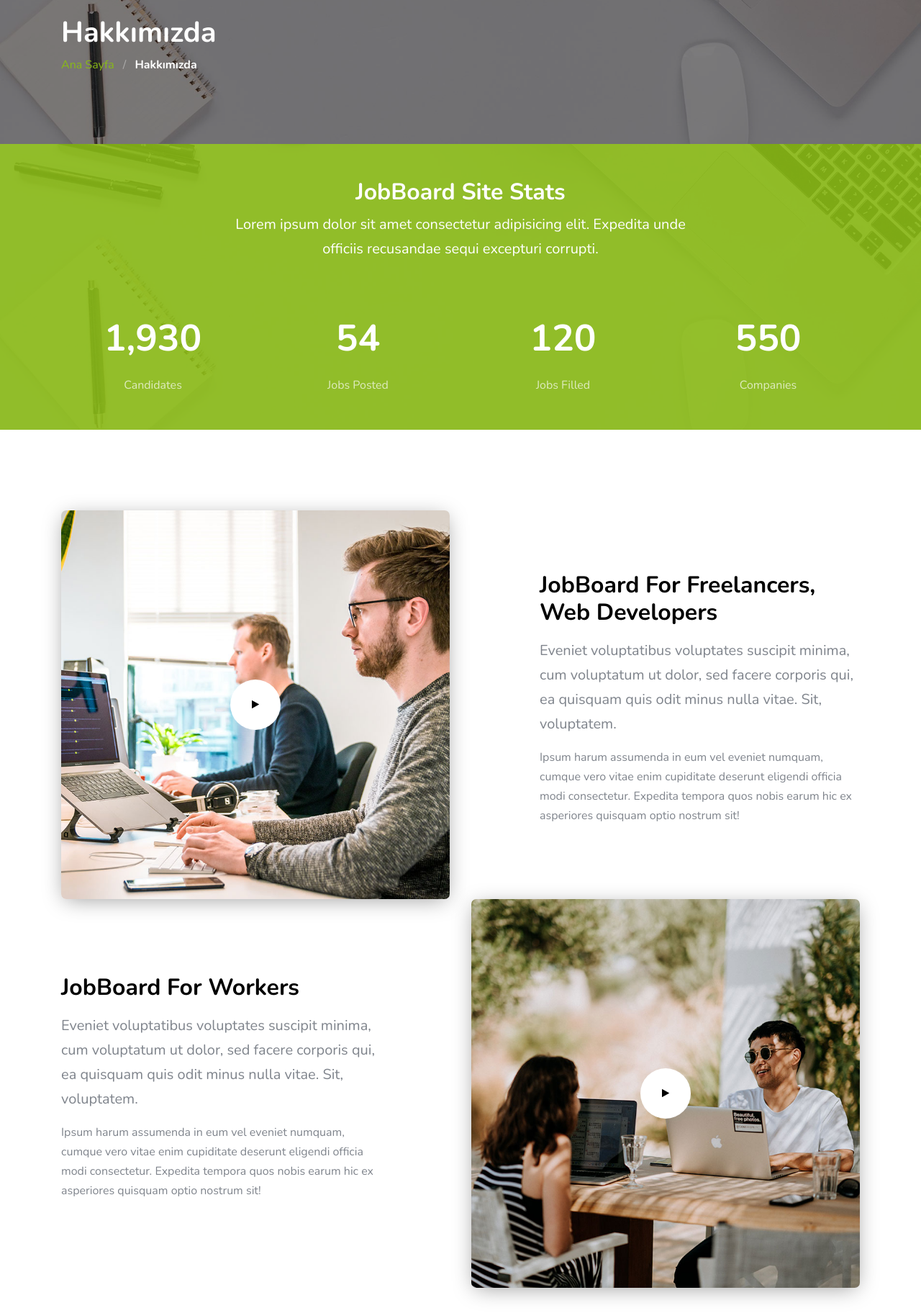
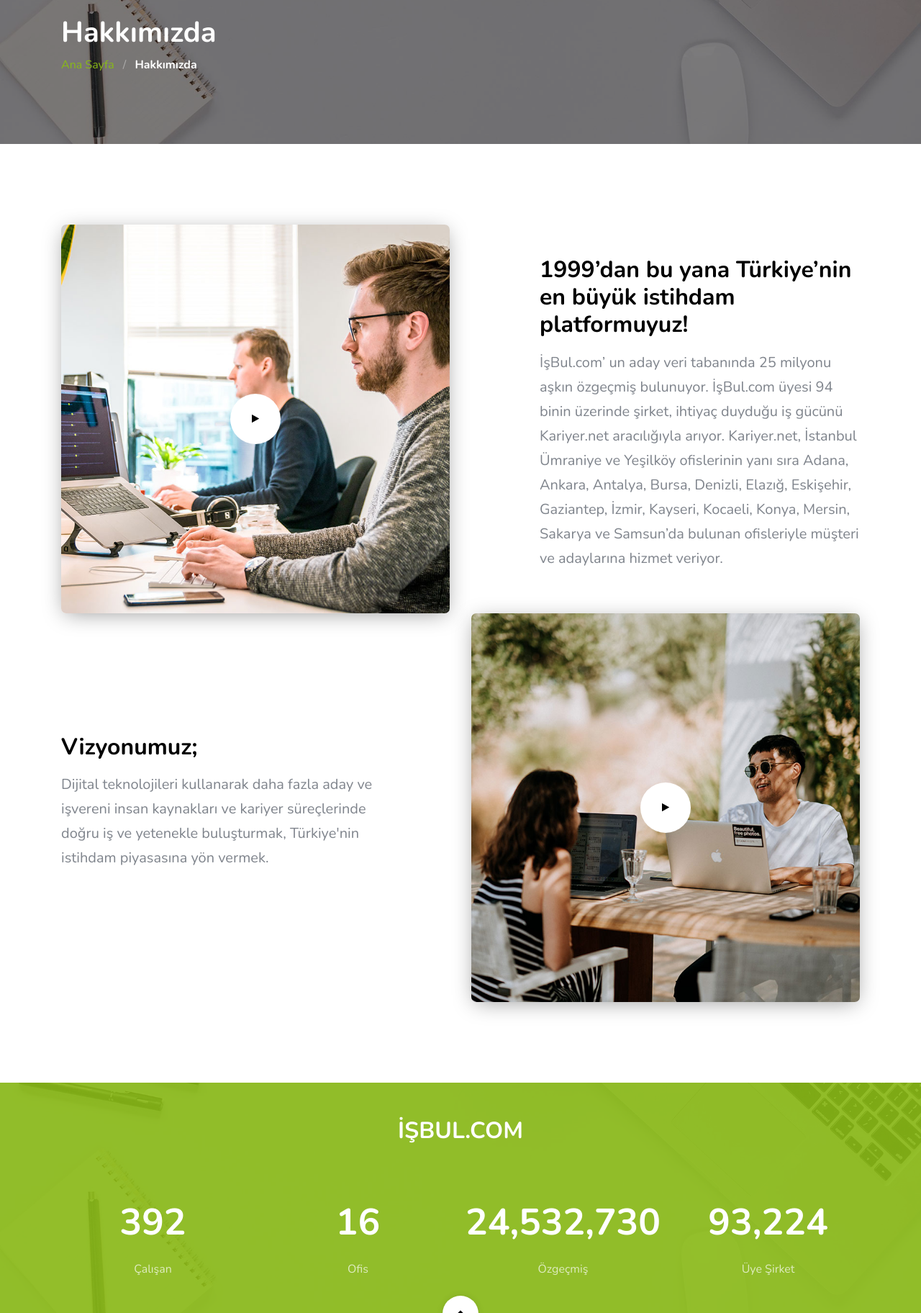
Before and after one commit to Muhammed-Emin-Sezgin/django-website-project, a Django app: page /about.html in a window 1280 px wide. Shown: the part 171-1995 px from the top of the page at 72% size. Run offline with Django 3.2, Linux system fonts and the light colour scheme; data comes from the database, SQL or seed files in the repository; both versions use the stored data as it was after the commit; some libraries are stand-ins or nearby versions; some web fonts are replaced.

Commit message:
Hakkımızda Sayfası

```diff
--- a/firstproject/urls.py
+++ b/firstproject/urls.py
@@ -23,7 +23,7 @@ urlpatterns = [
     path('home/', include('home.urls')),
     path('product/', include('product.urls')),
     path('', include('home.urls')),
-    path(r'^ckeditor/', include('ckeditor_uploader.urls')),
+    path(r'ckeditor/', include('ckeditor_uploader.urls')),
 
 ]
 
--- a/home/models.py
+++ b/home/models.py
@@ -21,6 +21,11 @@ class Setting(models.Model):
     paylasilanissayisi = models.CharField(blank=True, max_length=5)
     yerlestirileniscisayisi = models.CharField(blank=True, max_length=5)
     sirketsayisi = models.CharField(blank=True, max_length=5)
+
+    calisanSayisi = models.CharField(blank=True, max_length=5)
+    ofisSayisi = models.CharField(blank=True, max_length=5)
+    ozgecmisSayisi = models.CharField(blank=True, max_length=20)
+    uyeSirketSayisi = models.CharField(blank=True, max_length=10)
 
     description = models.CharField(max_length=255)
     company = models.CharField(max_length=50)
--- a/home/templates/content-about.html
+++ b/home/templates/content-about.html
@@ -14,50 +14,6 @@
       </div>
     </section>
 
-    <section class="py-5 bg-image overlay-primary fixed overlay" id="next-section" style="background-image: url({% static 'images/hero_1.jpg' %});">
-      <div class="container">
-        <div class="row mb-5 justify-content-center">
-          <div class="col-md-7 text-center">
-            <h2 class="section-title mb-2 text-white">JobBoard Site Stats</h2>
-            <p class="lead text-white">Lorem ipsum dolor sit amet consectetur adipisicing elit. Expedita unde officiis recusandae sequi excepturi corrupti.</p>
-          </div>
-        </div>
-        <div class="row pb-0 block__19738 section-counter">
-
-          <div class="col-6 col-md-6 col-lg-3 mb-5 mb-lg-0">
-            <div class="d-flex align-items-center justify-content-center mb-2">
-              <strong class="number" data-number="1930">0</strong>
-            </div>
-            <span class="caption">Candidates</span>
-          </div>
-
-          <div class="col-6 col-md-6 col-lg-3 mb-5 mb-lg-0">
-            <div class="d-flex align-items-center justify-content-center mb-2">
-              <strong class="number" data-number="54">0</strong>
-            </div>
-            <span class="caption">Jobs Posted</span>
-          </div>
-
-          <div class="col-6 col-md-6 col-lg-3 mb-5 mb-lg-0">
-            <div class="d-flex align-items-center justify-content-center mb-2">
-              <strong class="number" data-number="120">0</strong>
-            </div>
-            <span class="caption">Jobs Filled</span>
-          </div>
-
-          <div class="col-6 col-md-6 col-lg-3 mb-5 mb-lg-0">
-            <div class="d-flex align-items-center justify-content-center mb-2">
-              <strong class="number" data-number="550">0</strong>
-            </div>
-            <span class="caption">Companies</span>
-          </div>
-
-
-        </div>
-      </div>
-    </section>
-
-
     <section class="site-section pb-0">
       <div class="container">
         <div class="row align-items-center">
@@ -68,9 +24,9 @@
             </a>
           </div>
           <div class="col-lg-5 ml-auto">
-            <h2 class="section-title mb-3">JobBoard For Freelancers, Web Developers</h2>
-            <p class="lead">Eveniet voluptatibus voluptates suscipit minima, cum voluptatum ut dolor, sed facere corporis qui, ea quisquam quis odit minus nulla vitae. Sit, voluptatem.</p>
-            <p>Ipsum harum assumenda in eum vel eveniet numquam, cumque vero vitae enim cupiditate deserunt eligendi officia modi consectetur. Expedita tempora quos nobis earum hic ex asperiores quisquam optio nostrum sit!</p>
+            <h2 class="section-title mb-3">1999’dan bu yana Türkiye’nin en büyük istihdam platformuyuz!</h2>
+            <p class="lead">İşBul.com’ un aday veri tabanında 25 milyonu aşkın özgeçmiş bulunuyor. İşBul.com üyesi 94 binin üzerinde şirket, ihtiyaç duyduğu iş gücünü Kariyer.net aracılığıyla arıyor. Kariyer.net, İstanbul Ümraniye ve Yeşilköy ofislerinin yanı sıra Adana, Ankara, Antalya, Bursa, Denizli, Elazığ, Eskişehir, Gaziantep, İzmir, Kayseri, Kocaeli, Konya, Mersin, Sakarya ve Samsun’da bulunan ofisleriyle müşteri ve adaylarına hizmet veriyor.</p>
+            <p></p>
           </div>
         </div>
       </div>
@@ -86,15 +42,58 @@
             </a>
           </div>
           <div class="col-lg-5 mr-auto order-md-1  mb-5 mb-lg-0">
-            <h2 class="section-title mb-3">JobBoard For Workers</h2>
-            <p class="lead">Eveniet voluptatibus voluptates suscipit minima, cum voluptatum ut dolor, sed facere corporis qui, ea quisquam quis odit minus nulla vitae. Sit, voluptatem.</p>
-            <p>Ipsum harum assumenda in eum vel eveniet numquam, cumque vero vitae enim cupiditate deserunt eligendi officia modi consectetur. Expedita tempora quos nobis earum hic ex asperiores quisquam optio nostrum sit!</p>
+            <h2 class="section-title mb-3">Vizyonumuz;</h2>
+            <p class="lead">Dijital teknolojileri kullanarak daha fazla aday ve işvereni insan kaynakları ve kariyer süreçlerinde doğru iş ve yetenekle buluşturmak, Türkiye'nin istihdam piyasasına yön vermek.</p>
+            <p></p>
           </div>
         </div>
       </div>
     </section>
 
+    <section class="py-5 bg-image overlay-primary fixed overlay" id="next" style="background-image: url({% static 'images/hero_1.jpg' %});">
+      <div class="container">
+        <div class="row mb-5 justify-content-center">
+          <div class="col-md-7 text-center">
+            <h2 class="section-title mb-2 text-white">İŞBUL.COM</h2>
+            <p class="lead text-white"></p>
+          </div>
+        </div>
+        <div class="row pb-0 block__19738 section-counter">
 
+          <div class="col-6 col-md-6 col-lg-3 mb-5 mb-lg-0">
+            <div class="d-flex align-items-center justify-content-center mb-2">
+              <strong class="number" data-number="{{ setting.calisanSayisi }}">0</strong>
+            </div>
+            <span class="caption">Çalışan</span>
+          </div>
+
+          <div class="col-6 col-md-6 col-lg-3 mb-5 mb-lg-0">
+            <div class="d-flex align-items-center justify-content-center mb-2">
+              <strong class="number" data-number="{{ setting.ofisSayisi }}">0</strong>
+            </div>
+            <span class="caption">Ofis</span>
+          </div>
+
+          <div class="col-6 col-md-6 col-lg-3 mb-5 mb-lg-0">
+            <div class="d-flex align-items-center justify-content-center mb-2">
+              <strong class="number" data-number="{{ setting.ozgecmisSayisi }}">0</strong>
+            </div>
+            <span class="caption">Özgeçmiş</span>
+          </div>
+
+          <div class="col-6 col-md-6 col-lg-3 mb-5 mb-lg-0">
+            <div class="d-flex align-items-center justify-content-center mb-2">
+              <strong class="number" data-number="{{ setting.uyeSirketSayisi }}">0</strong>
+            </div>
+            <span class="caption">Üye Şirket</span>
+          </div>
+
+
+        </div>
+      </div>
+    </section>
+
+    <!--
     <section class="site-section">
       <div class="container">
         <div class="row mb-5">
@@ -138,6 +137,7 @@
           </div>
       </div>
     </section>
+    -->
 
   </div>
 
--- a/home/templates/footer.html
+++ b/home/templates/footer.html
@@ -49,7 +49,7 @@
           <div class="col-12">
             <p class="copyright"><small>
               <!-- Link back to Colorlib can't be removed. Template is licensed under CC BY 3.0. -->
-            Copyright &copy;<script>document.write(new Date().getFullYear());</script> All rights reserved | This template is made with <i class="icon-heart text-danger" aria-hidden="true"></i> by <a href="https://colorlib.com" target="_blank" >Colorlib</a>
+            Copyright &copy;<script>document.write(new Date().getFullYear());</script> All rights reserved | Made with <i class="icon-heart text-danger" aria-hidden="true"></i> by <a href="https://colorlib.com" target="_blank" >Colorlib</a>
             <!-- Link back to Colorlib can't be removed. Template is licensed under CC BY 3.0. --></small></p>
           </div>
         </div>
--- a/home/templates/homebase.html
+++ b/home/templates/homebase.html
@@ -48,8 +48,9 @@
   </div>
 
   {%  include 'header.html' %}
-  {%  block body %} {% endblock %}
-  {%  include 'footer.html' %}
+  {% block body %} {% endblock %}
+  {% block stats %} {% endblock %}
+  {% include 'footer.html' %}
 
   </body>
 </html>
```
Also changed, not shown: home/templates/content-site-stats.html (added, +43 -0 lines), db.sqlite3, home/migrations/0007_auto_20200425_0450.py (added), home/migrations/0008_auto_20200425_0452.py (added), product/migrations/0006_auto_20200425_0450.py (added).
